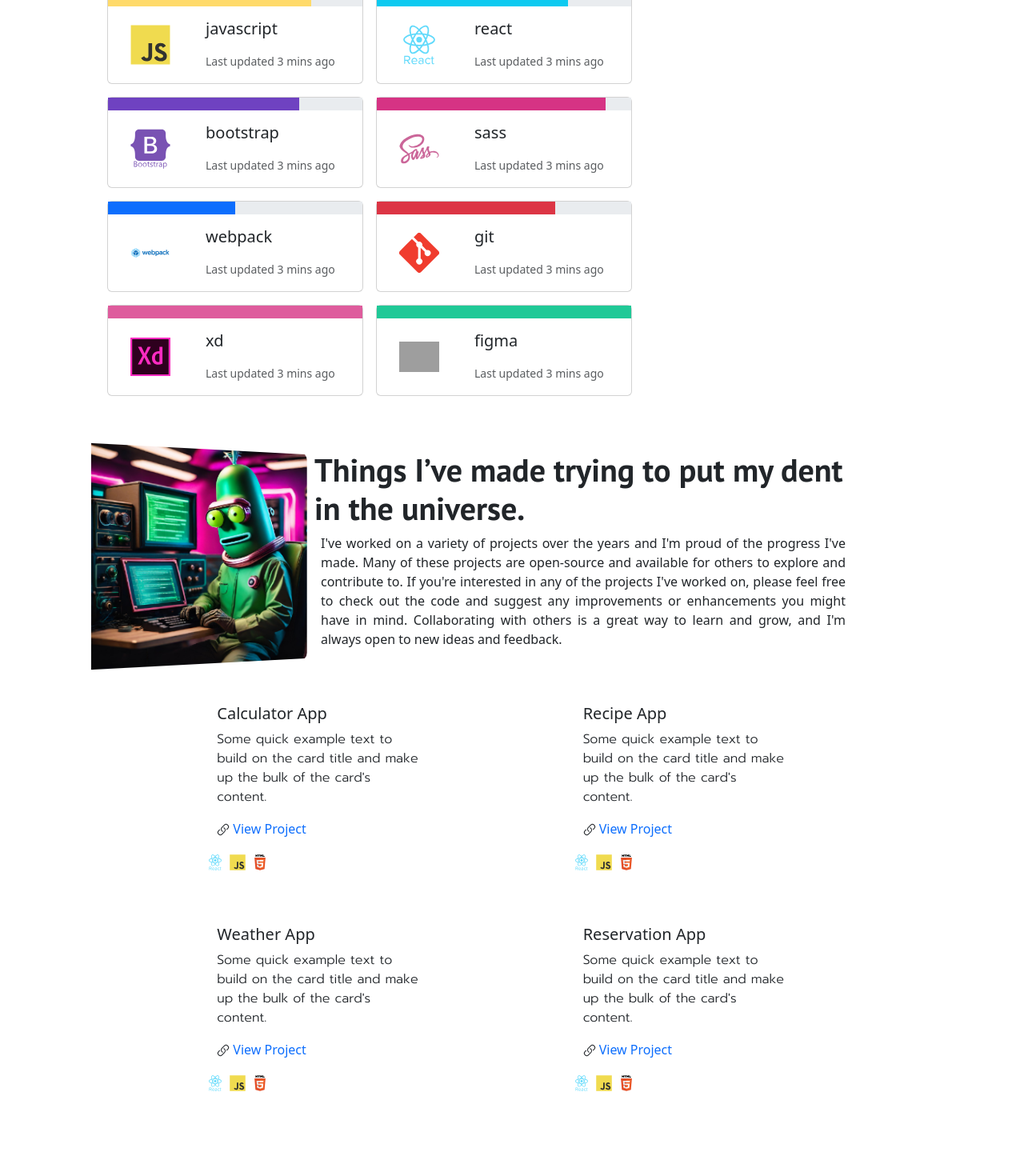
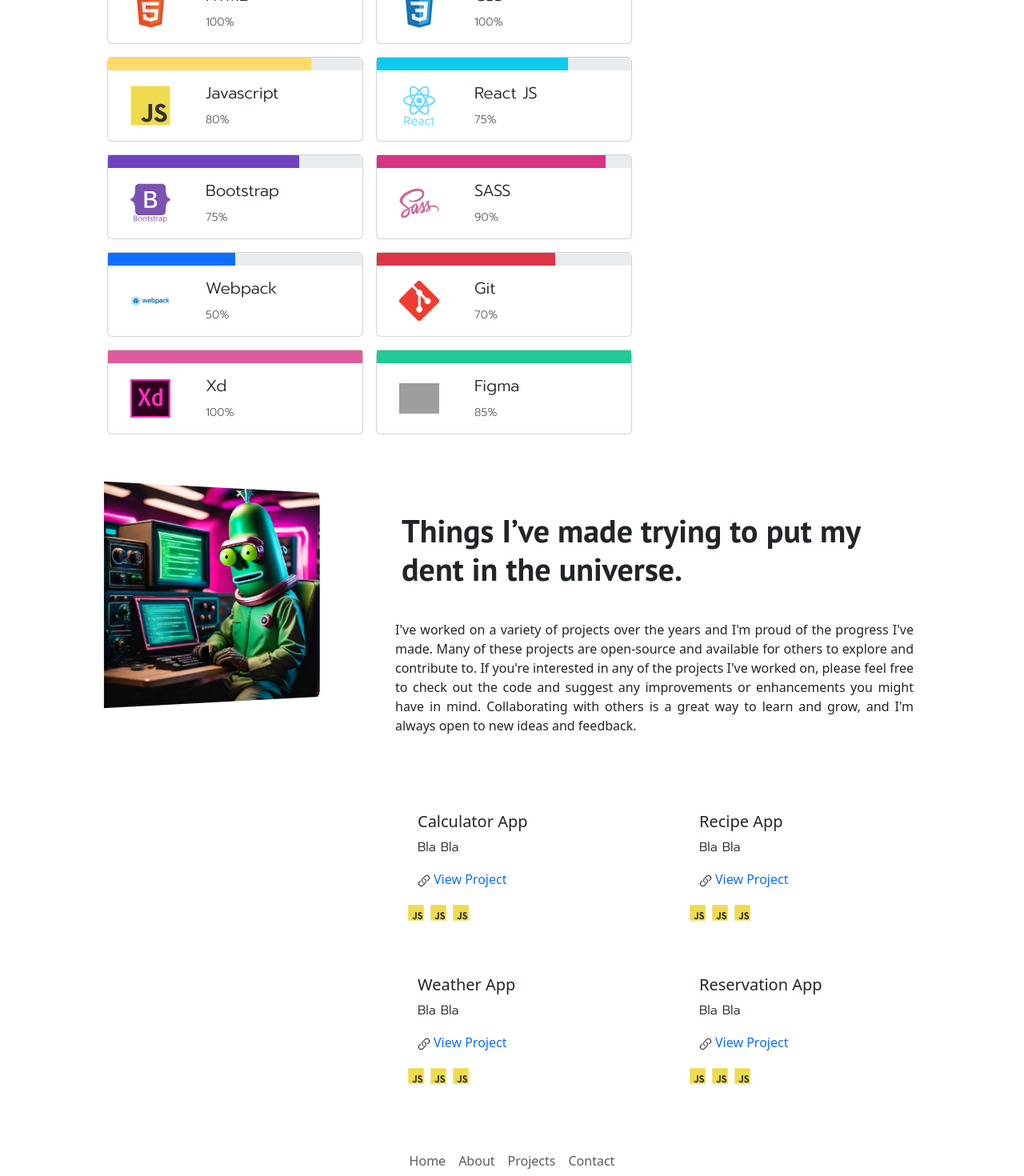
Before and after one commit to mrtuzl/portfolio-app, a React app: page /about in a window 1280 px wide. Shown: the part 1320-2790 px from the top of the page at 80% size. Before the commit the page ends 2720 px from the top, so only its background shows below. Built offline with nearby package versions, Linux system fonts and the light colour scheme; grey boxes are pictures that could not be loaded.

Commit message:
updates on projects

```diff
--- a/src/App.js
+++ b/src/App.js
@@ -5,6 +5,7 @@ import About from './components/About';
 import Project from './components/Project';
 import Contact from './components/Contact';
 import Navbar from "./components/Navbar";
+import Footer from "./components/Footer";
 
 
 
@@ -19,6 +20,7 @@ const App = () => {
                 <Route path="/project" element={<Project />} />
                 <Route path="/contact" element={<Contact />} />
             </Routes>
+            <Footer/>
         </div>
 };
 
--- a/src/App.scss
+++ b/src/App.scss
@@ -48,7 +48,14 @@ h1{
 
 .grow-on-hover:hover {
     transform: scale(1.1);
+    color: $blue-300 !important;
   }
+.card-hover:hover{
+  background-color: $light;
+  cursor: pointer;
+  transform: scale(1.03);
+  transition: transform 0.3s ease-in;
+}
   body {
     display: flex;
     flex-direction: column;
--- a/src/components/About.js
+++ b/src/components/About.js
@@ -16,9 +16,9 @@ const About = () => {
            <div className="container pt-5 ps-5 pe-5">
               <div className="row">
                 <div className="col-lg-8 col-sm-12">
-                   <div className="row">
+                   <div className="row p-3">
                         <h1 className="p-3 mx-2"> I’m Mert Uzel. I live in Ankara, where I design the future.</h1>
-                        <p className="mx-3 prompt justify">
+                        <p className="p-3 prompt justify">
                         I've worked on a variety of projects over the years and
                         I'm proud of the progress I've made. Many of these projects
                         are open-source and available for others to explore and contribute to.
@@ -30,39 +30,48 @@ const About = () => {
                     </div>
                     <div className="d-flex flex-column">
                       <div className="d-flex justify-content-evenly align-items-center">
-                            <Card title="html"
+                            <Card title="HTML"
                               img={logoHtml}
-                              content="bla bla "/>
-                            <Card title="css"
-                              img={logoCss}/>
+                              content="100%"/>
+                            <Card title="CSS"
+                              img={logoCss}
+                              content="100%"/>
                       </div>
 
                       <div className="d-flex justify-content-evenly align-items-center">
-                            <Card title="javascript"
-                              img={logoJavascript}/>
-                            <Card title="react"
-                              img={logoReact}/>
+                            <Card title="Javascript"
+                              img={logoJavascript}
+                              content="80%"/>
+                            <Card title="React JS"
+                              img={logoReact}
+                              content="75%"/>
                       </div>
 
                       <div className="d-flex justify-content-evenly align-items-center">
-                            <Card title="bootstrap"
-                              img={logoBootstrap}/>
-                            <Card title="sass"
-                              img={logoSass}/>
+                            <Card title="Bootstrap"
+                              img={logoBootstrap}
+                              content="75%"/>
+                            <Card title="SASS"
+                              img={logoSass}
+                              content="90%"/>
                       </div>
 
                       <div className="d-flex justify-content-evenly align-items-center">
-                            <Card title="webpack"
-                              img={logoWebpack}/>
-                            <Card title="git"
-                              img={logoGit}/>
+                            <Card title="Webpack"
+                              img={logoWebpack}
+                              content="50%"/>
+                            <Card title="Git"
+                              img={logoGit}
+                              content="70%"/>
                       </div>
 
                       <div className="d-flex justify-content-evenly align-items-center">
-                            <Card title="xd"
-                              img={logoXd}/>
-                            <Card title="figma"
-                              img={logoFigma}/>
+                            <Card title="Xd"
+                              img={logoXd}
+                              content="100%"/>
+                            <Card title="Figma"
+                              img={logoFigma}
+                              content="85%"/>
                       </div>
                    </div>
 
--- a/src/components/Card.js
+++ b/src/components/Card.js
@@ -1,21 +1,21 @@
 import React from "react";
 const Card = (props) => {
+    const lowercaseTitle = props.title.toLowerCase();
   return <>
-           <div class="card mb-3">
+           <div class="card mb-3 card-hover">
                 <div class="progress-stacked">
-                    <div class={`progress ${props.title}`} role="progressbar" aria-label="Segment one" aria-valuenow="45" aria-valuemin="0" aria-valuemax="100">
-                        <div class={`progress-bar ${props.title}`}></div>
+                    <div class={`progress ${lowercaseTitle}`} role="progressbar" aria-label="Segment one" aria-valuenow="45" aria-valuemin="0" aria-valuemax="100">
+                        <div class={`progress-bar ${lowercaseTitle}`}></div>
                     </div>
                 </div>
             <div class="row g-0">
                 <div class="col-md-4 d-flex justify-content-center align-items-center">
-                    <img src={props.img} class="img-fluid  logo m-1 grow-on-hover" alt="..."/>
+                    <img src={props.img} class="img-fluid  logo m-1 grow-on-hover" alt={props.img}/>
                 </div>
                 <div class="col-md-8">
                     <div class="card-body">
-                        <h5 class="card-title">{props.title}</h5>
-                        <p class="card-text">{props.content}</p>
-                        <p class="card-text"><small class="text-body-secondary">Last updated 3 mins ago</small></p>
+                        <h5 class="card-title prompt">{props.title}</h5>
+                        <p class="card-text"><small class="text-body-secondary prompt">{props.content}</small></p>
                     </div>
                 </div>
             </div>
--- a/src/components/Home.js
+++ b/src/components/Home.js
@@ -15,8 +15,8 @@ const Home = () => {
               <div className="row">
                 <div className="col-lg-8 col-sm-12">
                     <img src={pp} alt="pp" className="img-fluid img-p mx-3 border border-3 border-white shadow"/>
-                    <h1 className="p-3"> Front-end web app developer, and content creator.</h1>
-                    <p className="mx-3 prompt justify">
+                    <h1 className="p-3  mx-2"> Front-end web app developer, and content creator.</h1>
+                    <p className="p-3 mx-3 prompt justify">
                     I am a front-end developer with expertise in technologies such as React,
                     highlighting my proficiency in this field. I have experience building scalable,
                     secure, and reliable web applications using various frameworks like Bootstrap
@@ -31,22 +31,22 @@ const Home = () => {
                         <div>
                               <a href="https://www.linkedin.com/in/mertmehmetuzel/" className="text-decoration-none">
                                 <ImLinkedin size={25} color="gray" className="m-3 grow-on-hover" />
-                                <span className="prompt fw-bold text-secondary"> Follow on LinkedIn</span> </a>
+                                <span className="prompt fw-bold text-secondary grow-on-hover"> Follow on LinkedIn</span> </a>
                               </div>
                               <div>
                               <a href="https://github.com/mrtuzl/" className="text-decoration-none">
                                 <ImGithub size={25} color="gray" className="m-3 grow-on-hover"/>
-                                <span className="prompt fw-bold text-secondary"> Follow on Github</span> </a>
+                                <span className="prompt fw-bold text-secondary grow-on-hover"> Follow on Github</span> </a>
                               </div>
                               <div>
                                 <a href="https://www.instagram.com/mertuzelofficial/" className="text-decoration-none">
                                 <RiInstagramFill size={30} color="gray" className="m-3 grow-on-hover" />
-                                <span className="prompt fw-bold text-secondary"> Follow on Instagram</span> </a>
+                                <span className="prompt fw-bold text-secondary grow-on-hover"> Follow on Instagram</span> </a>
                               </div>
                               <div>
                                 <a href="https://stackoverflow.com/" className="text-decoration-none">
                                 <SiStackoverflow size={25} color="gray" className="m-3 grow-on-hover"/>
-                                <span className="prompt fw-bold text-secondary"> Follow on Stack Overflow</span> </a>
+                                <span className="prompt fw-bold text-secondary grow-on-hover"> Follow on Stack Overflow</span> </a>
                               </div>
                     </div>
 
--- a/src/components/Project.js
+++ b/src/components/Project.js
@@ -9,21 +9,22 @@ import logoWebpack from "../img/webpack.svg";
 import logoGit from "../img/git.svg";
 import logoXd from "../img/xd.svg";
 import logoFigma from "../img/figma.svg";
-import { HiLink } from "react-icons/hi2";
 import pp2 from "../img/pp2.png";
+import ProjectCard from "./ProjectCard";
 
 
 
 const Project = () => {
   return <>
              <div className="container pt-5 ps-5 pe-5">
-              <div className="row  d-flex align-items-center">
-                <div className="col-lg-3 col-sm-12">
+              <div className="row">
+                <div className="col-lg-4 col-sm-12  d-flex align-items-start justify-content-center">
                     <img src={pp2} alt="pp" className="img-fluid img skew border border-3 border-white shadow"/>
                 </div>
                 <div className="col-lg-8 col-sm-12">
-                        <h1 className="mx-2"> Things I’ve made trying to put my dent in the universe. </h1>
-                        <p className="mx-3 promp justify">
+                  <div className="row p-3">
+                        <h1 className="p-3 mx-2"> Things I’ve made trying to put my dent in the universe. </h1>
+                        <p className="p-3 promp justify">
                         I've worked on a variety of projects over the years and
                         I'm proud of the progress I've made. Many of these projects are
                         open-source and available for others to explore and contribute to.
@@ -33,71 +34,33 @@ const Project = () => {
                         and grow, and I'm always open to new ideas and feedback.
                         </p>
                 </div>
-                <div className="row">
+
                     <div className="col-lg-12 d-flex justify-content-evenly">
                       <div>
-                        <div className="card rounded-3 p-3 m-3 border-0">
-                          <div className="card-body">
-                            <h5 className="card-title">Calculator App</h5>
-                            <p className="card-text prompt">Some quick example text to build on the card title and make up the bulk of the card's content.</p>
-                            <HiLink/>
-                            <a href="#" className="text-decoration-none m-1">View Project</a>
-                          </div>
-                          <div className="d-flex">
-                          <img src={logoReact} alt="react" className="logo m-1" width="20px"/>
-                          <img src={logoJavascript} alt="javascript" className="logo m-1" width="20px"/>
-                          <img src={logoHtml} alt="html" className="logo m-1" width="20px"/>
-                          </div>
-                        </div>
+                       <ProjectCard title="Calculator App"
+                       description="Bla Bla"
+                       img={logoJavascript}/>
 
-                        <div className="card rounded-3 p-3 m-3 border-0">
-                          <div className="card-body">
-                            <h5 className="card-title">Weather App</h5>
-                            <p className="card-text prompt">Some quick example text to build on the card title and make up the bulk of the card's content.</p>
-                            <HiLink/>
-                            <a href="#" className="text-decoration-none m-1">View Project</a>
-                          </div>
-                              <div className="d-flex">
-                              <img src={logoReact} alt="react" className="logo m-1" width="20px"/>
-                              <img src={logoJavascript} alt="javascript" className="logo m-1" width="20px"/>
-                              <img src={logoHtml} alt="html" className="logo m-1" width="20px"/>
-                              </div>
-                        </div>
-                     </div>
+                      <ProjectCard title="Weather App"
+                       description="Bla Bla"
+                       img={logoJavascript}/>
+                      </div>
+                      <div>
 
-                     <div>
-                        <div className="card rounded-3 p-3 m-3 border-0">
-                          <div className="card-body">
-                            <h5 className="card-title">Recipe App</h5>
-                            <p className="card-text prompt">Some quick example text to build on the card title and make up the bulk of the card's content.</p>
-                            <HiLink/>
-                            <a href="#" className="text-decoration-none m-1">View Project</a>
-                          </div>
-                              <div className="d-flex">
-                              <img src={logoReact} alt="react" className="logo m-1" width="20px"/>
-                              <img src={logoJavascript} alt="javascript" className="logo m-1" width="20px"/>
-                              <img src={logoHtml} alt="html" className="logo m-1" width="20px"/>
-                              </div>
-                        </div>
+                      <ProjectCard title="Recipe App"
+                       description="Bla Bla"
+                       img={logoJavascript}/>
 
-                        <div className="card rounded-3 p-3 m-3 border-0">
-                          <div className="card-body">
-                            <h5 className="card-title">Reservation App</h5>
-                            <p className="card-text prompt">Some quick example text to build on the card title and make up the bulk of the card's content.</p>
-                             <HiLink/>
-                            <a href="#" className="text-decoration-none m-1">View Project</a>
-                          </div>
-                              <div className="d-flex">
-                              <img src={logoReact} alt="react" className="logo m-1" width="20px"/>
-                              <img src={logoJavascript} alt="javascript" className="logo m-1" width="20px"/>
-                              <img src={logoHtml} alt="html" className="logo m-1" width="20px"/>
-                              </div>
-                        </div>
+
+                      <ProjectCard title="Reservation App"
+                       description="Bla Bla"
+                       img={logoJavascript}/>
                       </div>
-                      </div>
+                    </div>
                   </div>
-                    </div>
+                </div>
               </div>
+
         </>;
 };
 
--- /dev/null
+++ b/src/components/ProjectCard.js
@@ -0,0 +1,23 @@
+import React from "react";
+import { HiLink } from "react-icons/hi2";
+const ProjectCard = (props) => {
+  return <>
+           <div className="card rounded-3 p-3 m-3 border-0">
+                <div className="card-body">
+                    <h5 className="card-title">{props.title}</h5>
+                    <p className="card-text prompt">{props.description}</p>
+                        <HiLink/>
+                        <a href="#" className="text-decoration-none m-1">View Project</a>
+                </div>
+                <div className="d-flex">
+                    <img src={props.img} alt={props.img} className="logo m-1" width="20px"/>
+                    <img src={props.img} alt={props.img} className="logo m-1" width="20px"/>
+                    <img src={props.img} alt={props.img} className="logo m-1" width="20px"/>
+                </div>
+            </div>
+
+
+        </>;
+};
+
+export default ProjectCard;
```
